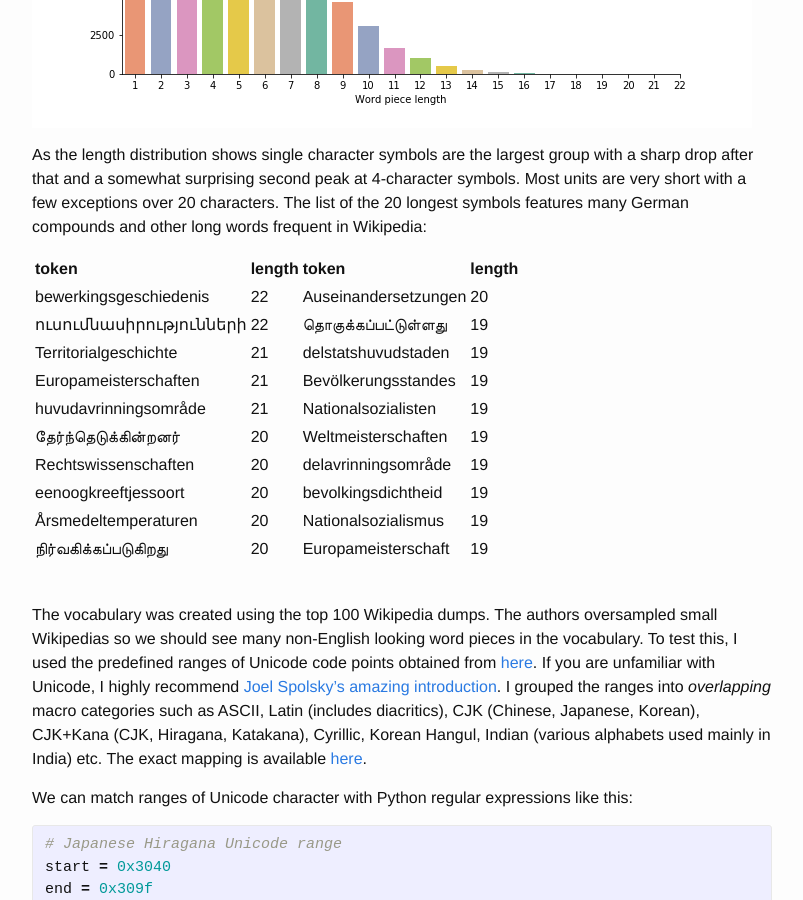
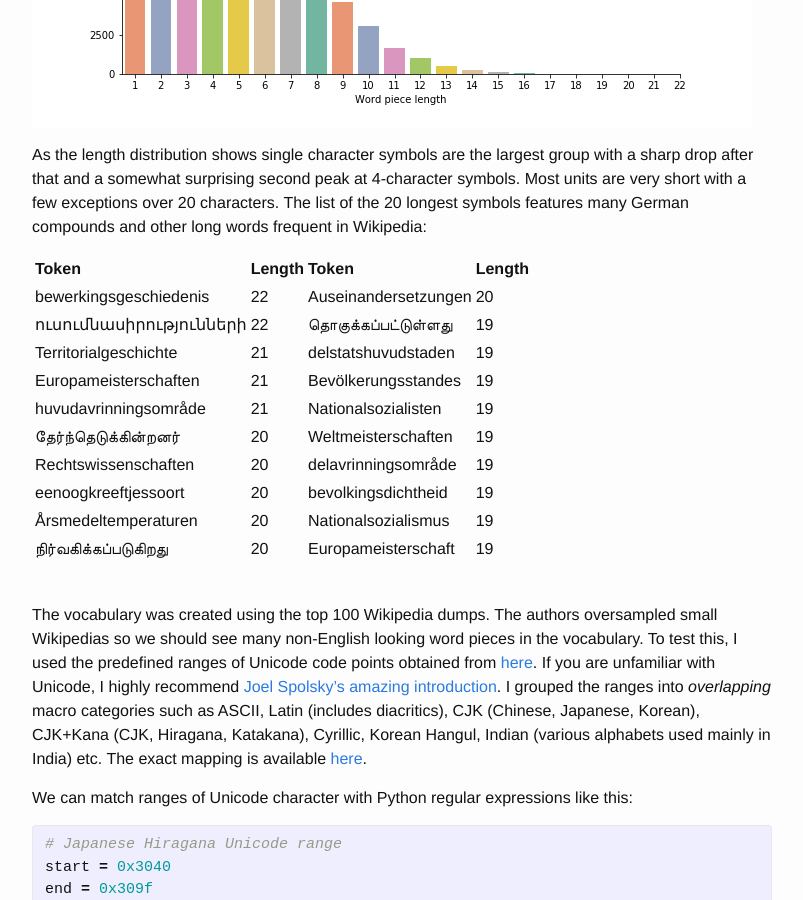
Before and after one commit to juditacs/juditacs.github.io, a Jekyll site: the page built from _posts/2019-02-18-bert-tokenization-stats.md, in a window 1280 px wide and 900 px high, scrolled down 1323 px. Shown: the whole window, without its empty margins (238-1041 px from the left). Built offline with Jekyll 4.4.1, drawn with Linux system fonts in a browser that asks for light colours; comment, search, counter and statistics services are not loaded.

Commit message:
uppercase table header

```diff
--- a/_posts/2019-02-18-bert-tokenization-stats.md
+++ b/_posts/2019-02-18-bert-tokenization-stats.md
@@ -58,7 +58,7 @@ with a sharp drop after that and a somewhat surprising second peak at
 characters. The list of the 20 longest symbols features many German compounds
 and other long words frequent in Wikipedia:
 
-| token | length | token | length |
+| Token | Length | Token | Length |
 | :---- | :---- | :----- | :----- |
 | bewerkingsgeschiedenis | 22 | Auseinandersetzungen | 20 |
 | ուսումնասիրությունների | 22 | தொகுக்கப்பட்டுள்ளது | 19 |
```
